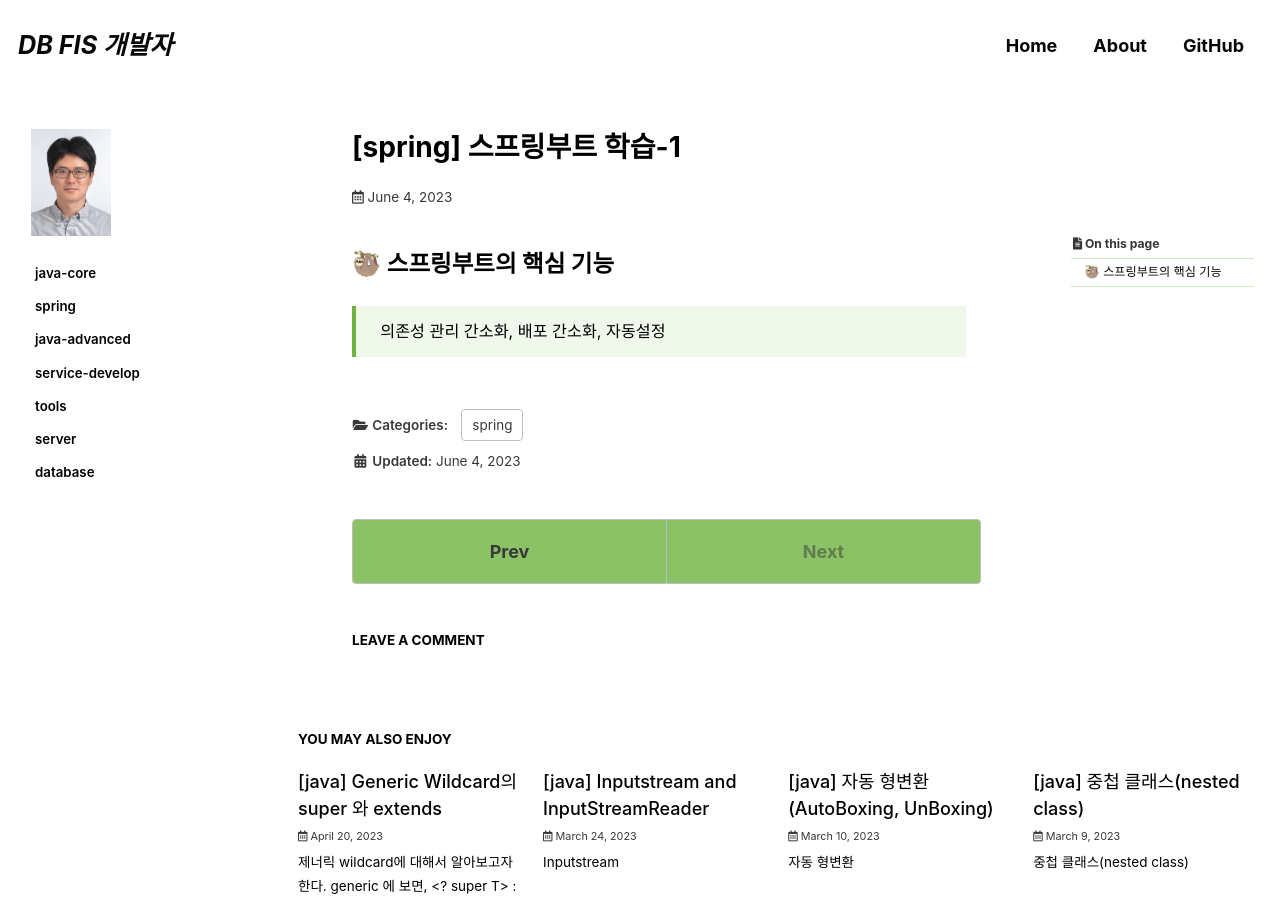
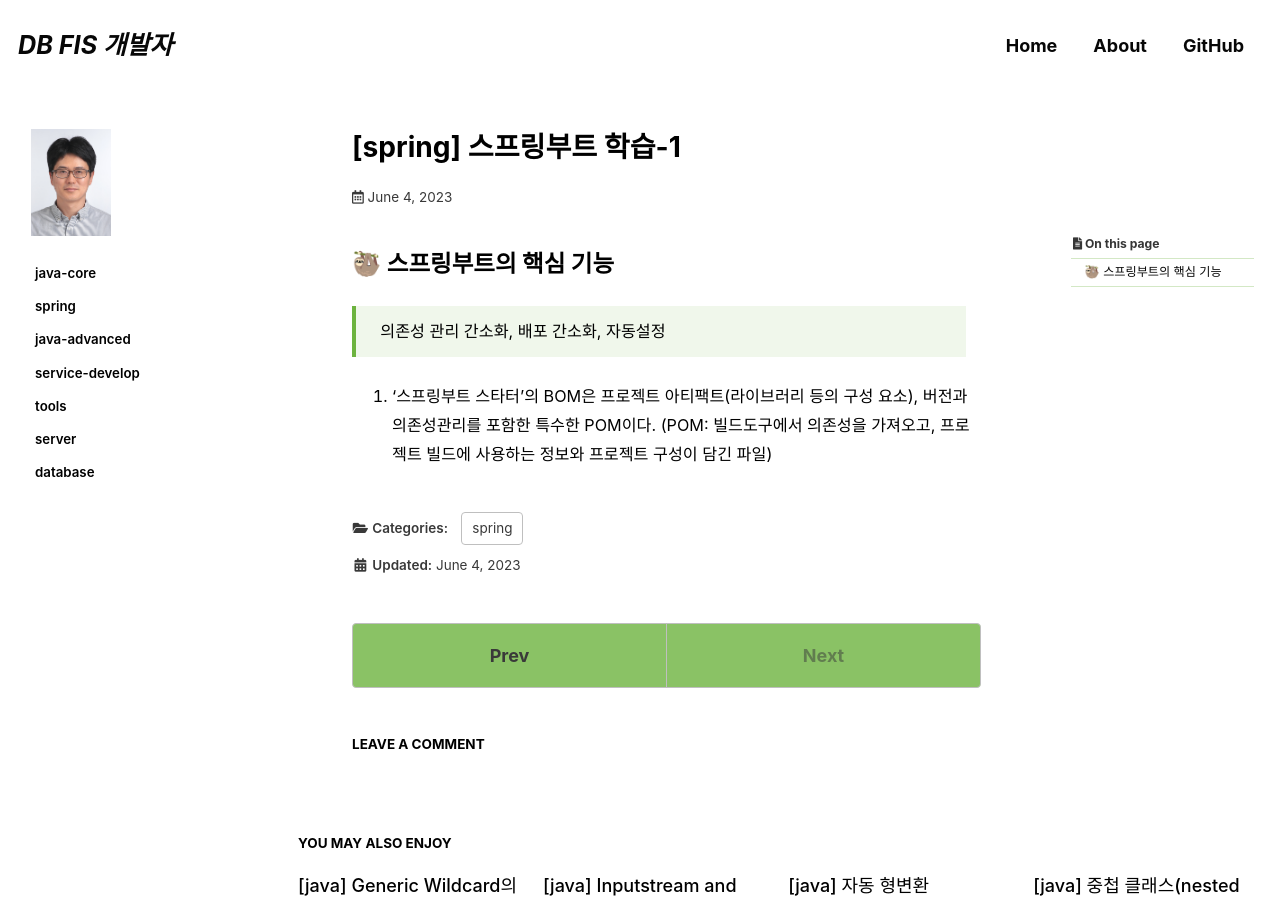
Before and after one commit to 190726/190726.github.io, a Jekyll site: the page built from _posts/2023-06-04-spring_boot.md, in a window 1280 px wide and 900 px high. Built offline with Jekyll 4.4.1, drawn with Linux system fonts in a browser that asks for light colours; cached includes are drawn as plain includes; some web fonts are replaced; comment, search, counter and statistics services are not loaded.

Commit message:
Update 2023-06-04-spring_boot.md

```diff
--- a/_posts/2023-06-04-spring_boot.md
+++ b/_posts/2023-06-04-spring_boot.md
@@ -19,3 +19,5 @@ last_modified_at: 2023-06-04
 ## 🦥 스프링부트의 핵심 기능
 
 >의존성 관리 간소화, 배포 간소화, 자동설정
+
+ 1. '스프링부트 스타터'의 BOM은 프로젝트 아티팩트(라이브러리 등의 구성 요소), 버전과 의존성관리를 포함한 특수한 POM이다. (POM: 빌드도구에서 의존성을 가져오고, 프로젝트 빌드에 사용하는 정보와 프로젝트 구성이 담긴 파일)
```
